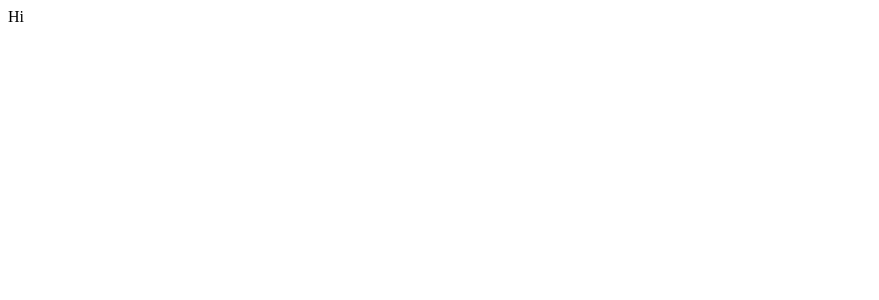
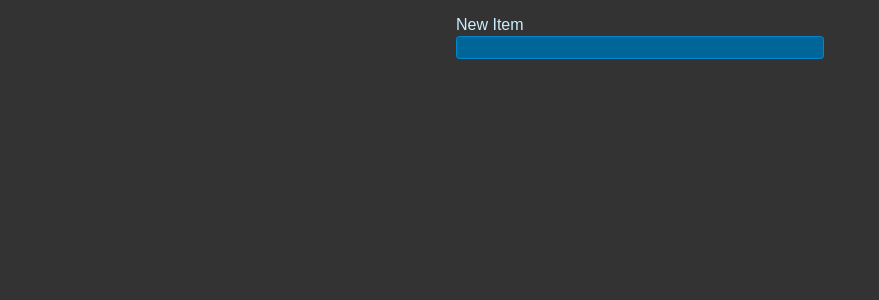
Before and after one commit to essjay05/vite-to-do-recap, a React (Vite) app: page / in a window 1280 px wide. Shown: the top 300 px of the page, without its empty margins (0-879 px from the left). Built offline with nearby package versions, Linux system fonts and the light colour scheme.

Commit message:
Added general styles and added basic form with single item input.

```diff
--- a/src/App.jsx
+++ b/src/App.jsx
@@ -1,3 +1,10 @@
+import "./styles.css"
+
 export default function App() {
-  return "Hi"
+  return <form className="new-item-form">
+    <div className="form-row">
+      <label htmlFor="item">New Item</label>
+      <input type="text" id="item" />
+    </div>
+  </form>
 }
--- /dev/null
+++ b/src/styles.css
@@ -0,0 +1,140 @@
+* {
+  font-family: Arial, Helvetica, sans-serif;
+  box-sizing: border-box;
+}
+
+body {
+  background: #333;
+  color: hsl(200, 100%, 90%);
+  max-width: 400px;
+  padding: 1rem;
+  margin: 0 auto;
+}
+
+.new-item-form {
+  display: flex;
+  flex-direction: column;
+  gap: 0.5rem;
+}
+
+.form-row {
+  display: flex;
+  flex-direction: column;
+  gap: 0.1rem;
+}
+
+.btn {
+  background: hsl(200, 100%, 50%, 0.1);
+  border: 1px solid hsl(200, 100%, 50%);
+  color: hsl(200, 100%, 50%);
+  padding: 0.25em 0.5em;
+  border-radius: 0.25em;
+  cursor: pointer;
+  outline: none;
+}
+
+.btn:hover,
+.btn:focus-visible {
+  background: hsl(200, 100%, 50%, 0.2);
+}
+
+.btn.btn-danger {
+  background: hsl(0, 100%, 40%, 0.1);
+  border: 1px solid hsl(0, 100%, 40%);
+  color: hsl(0, 100%, 40%);
+}
+
+.btn.btn-danger:hover,
+.btn.btn-danger:focus-visible {
+  background: hsl(0, 100%, 40%, 0.2);
+}
+
+.new-item-form input {
+  outline: none;
+  border: 1px solid hsl(200, 100%, 40%);
+  background: hsl(200, 100%, 30%);
+  border-radius: 0.25em;
+  padding: 0.25em 0.5em;
+  color: hsl(200, 100%, 90%);
+}
+
+.new-item-form input:focus {
+  border: 1px solid hsl(200, 100%, 70%);
+}
+
+.header {
+  font-size: 1.5rem;
+  margin-top: 1.5rem;
+  margin-bottom: 0.5rem;
+}
+
+.list {
+  margin: 0;
+  padding: 0;
+  margin-left: 1rem;
+  list-style: none;
+}
+
+.list li:has(input:checked) label {
+  color: hsl(200, 20%, 40%);
+}
+
+.list {
+  display: flex;
+  flex-direction: column;
+  gap: 0.3rem;
+}
+
+.list li {
+  display: flex;
+  gap: 0.5rem;
+  align-items: center;
+}
+
+.list li label {
+  display: flex;
+  gap: 0.25rem;
+  cursor: pointer;
+  align-items: center;
+}
+
+.list li:has(input:focus-visible) label {
+  outline: 1px solid hsl(200, 100%, 50%);
+}
+
+.list li input {
+  outline: none;
+  width: 0;
+  height: 0;
+  appearance: none;
+  pointer-events: none;
+  position: absolute;
+}
+
+.list li label::before {
+  content: '';
+  display: block;
+  width: 0.9rem;
+  height: 0.9rem;
+  background: hsl(200, 100%, 90%);
+  border-radius: 0.25em;
+  display: flex;
+  justify-content: center;
+  align-items: center;
+}
+
+.list li label:hover::before {
+  background: hsl(200, 100%, 80%);
+}
+
+.list li:has(input:checked) label::before {
+  content: '✔';
+  background: hsl(200, 100%, 40%);
+  color: hsl(200, 100%, 90%);
+  font-size: 0.75rem;
+  font-weight: bold;
+}
+
+.list li:has(input:checked) label:hover::before {
+  background: hsl(200, 100%, 30%);
+}
```
